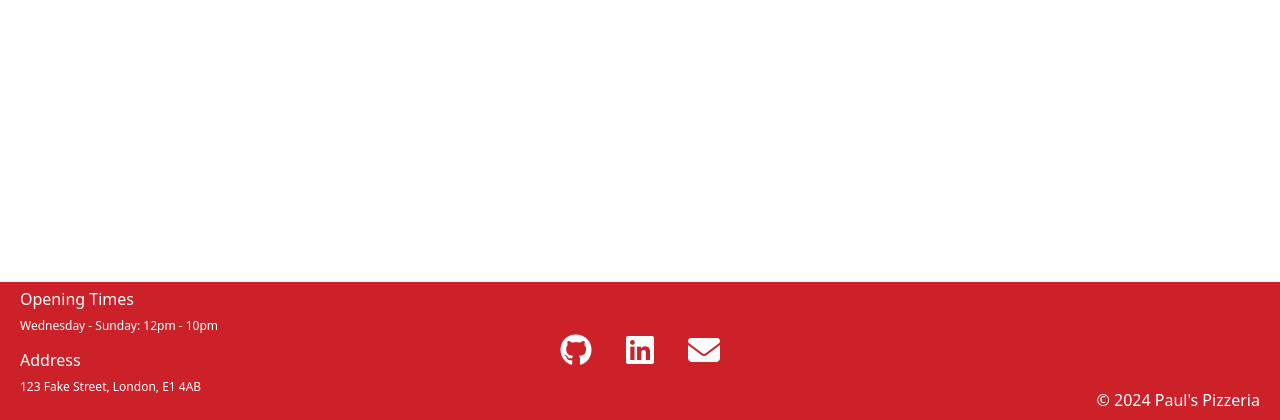
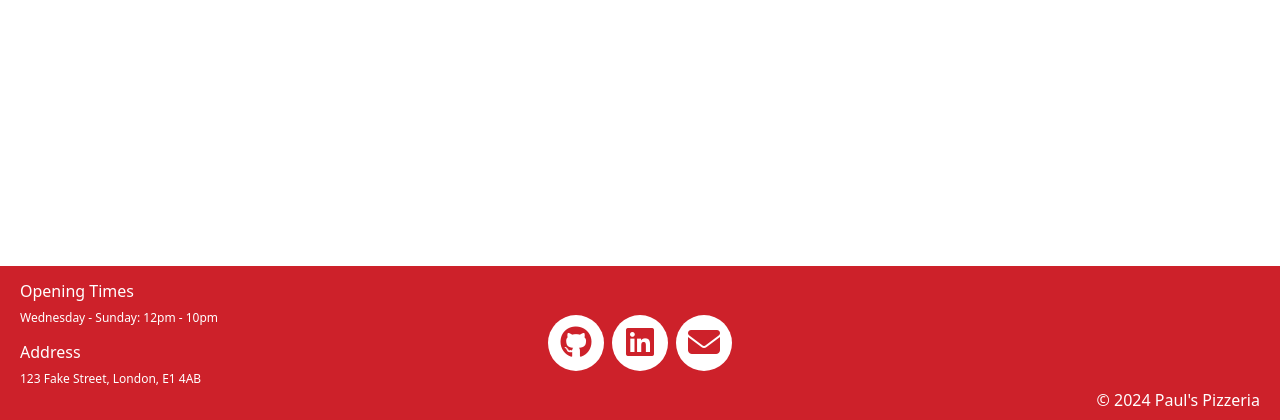
Before and after one commit to PaulR1209/pauls-pizzeria, a Django app: page / in a window 1280 px wide. Shown: the part 380-800 px from the top of the page. Run offline with Django 4.2, Linux system fonts and the light colour scheme; some libraries are stand-ins or nearby versions.

Commit message:
change social icon colors

```diff
--- a/static/css/style.css
+++ b/static/css/style.css
@@ -65,20 +65,21 @@
     justify-content: center;
     align-items: center;
     border-radius: 50%;
+    background-color: white;
 }
 
 .footer-icon i {
-    color: white;
+    color: #CD212A;
 }
 
 .footer-icon i:hover {
-    color: white;
+    color: #CD212A;
     transform: scale(1.1);
 }
 
 .footer-details {
     text-align: center;
-    padding: 0.5rem 2rem;
+    padding: 1rem 2rem;
 }
 
 .footer-details p {
```
